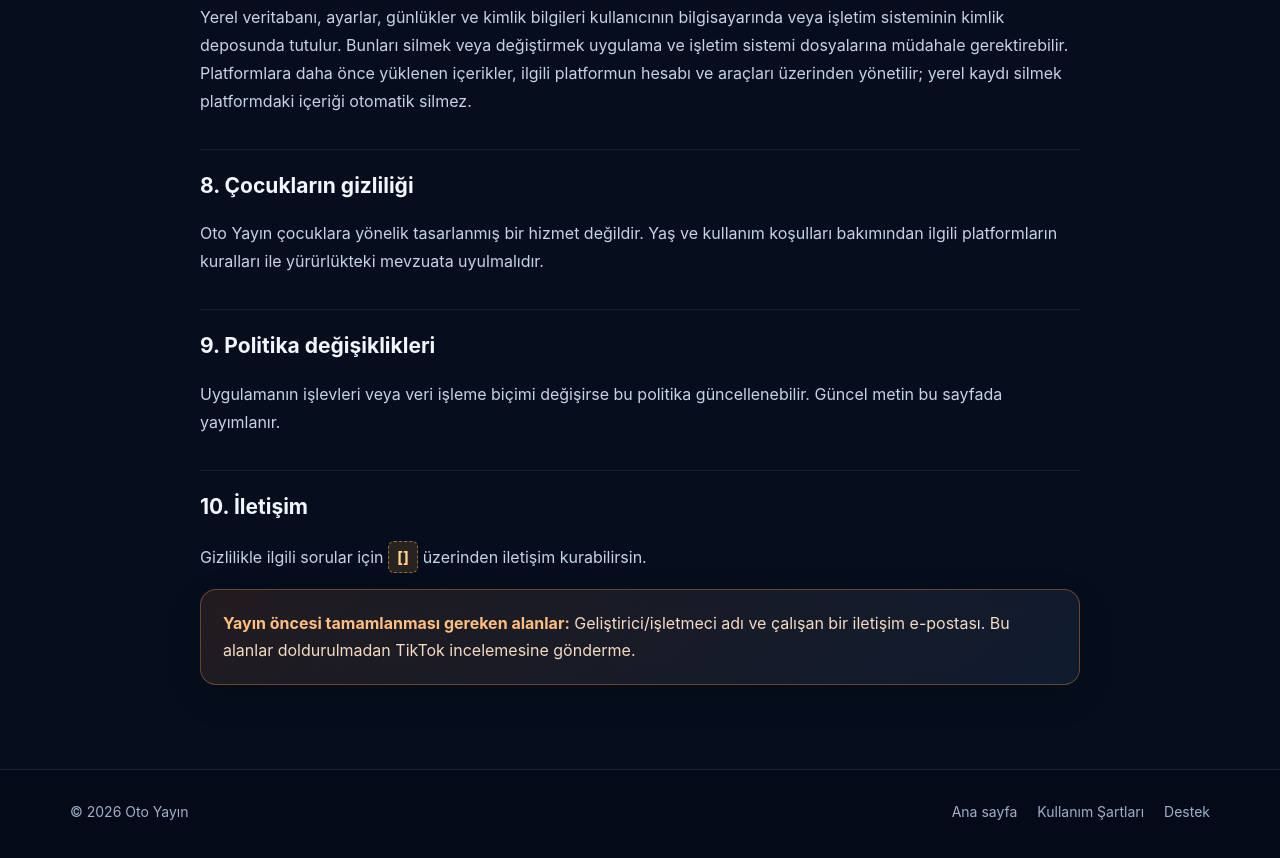
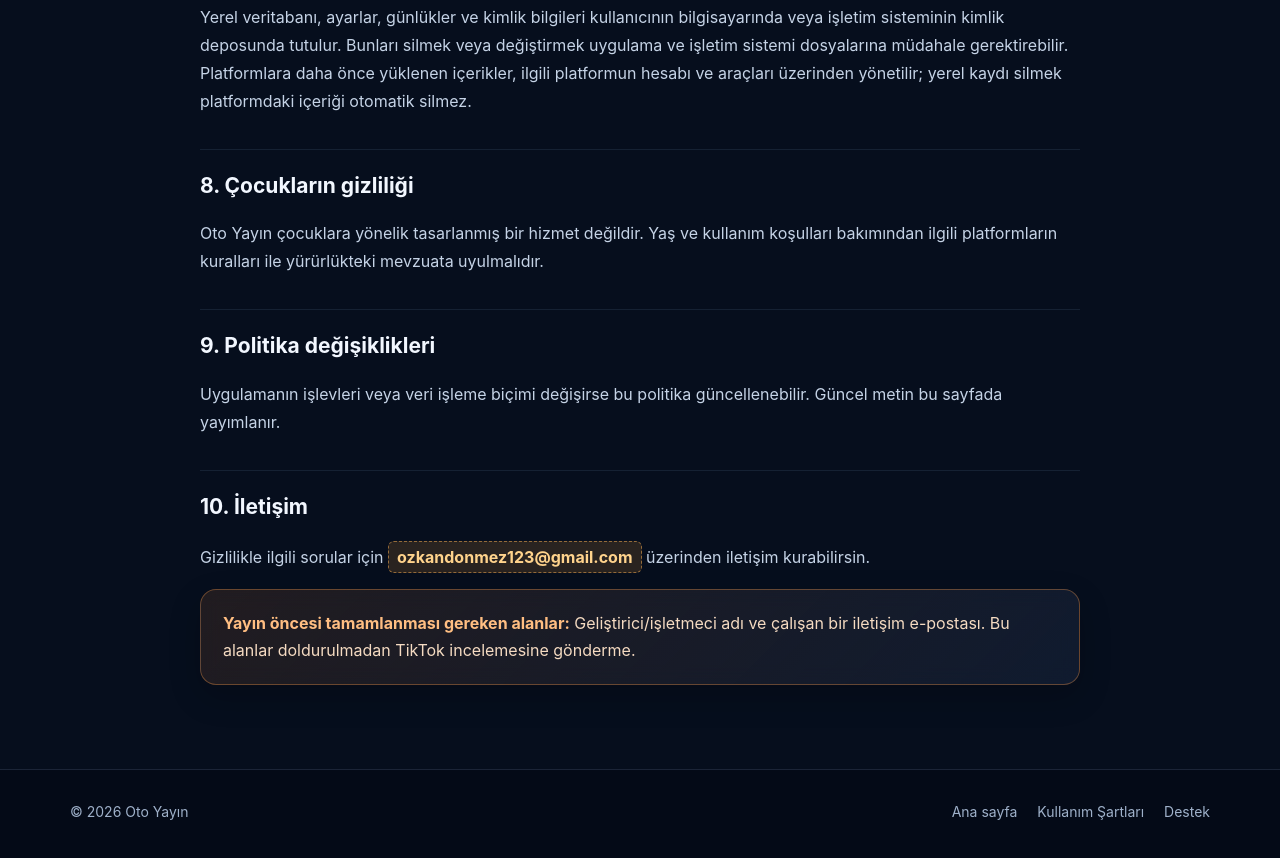
Before and after one commit to Ozkan968/oto_yayin_website, a plain HTML site: page privacy.html in a window 1280 px wide. Shown: the part 1807-2665 px from the top of the page. Drawn offline with Linux system fonts and the light colour scheme.

Commit message:
Otomatik GitHub senkronizasyonu [20.11.2026 16:27]

```diff
--- a/privacy.html
+++ b/privacy.html
@@ -12,6 +12,6 @@
 <h2>7. Saklama ve silme</h2><p>Yerel veritabanı, ayarlar, günlükler ve kimlik bilgileri kullanıcının bilgisayarında veya işletim sisteminin kimlik deposunda tutulur. Bunları silmek veya değiştirmek uygulama ve işletim sistemi dosyalarına müdahale gerektirebilir. Platformlara daha önce yüklenen içerikler, ilgili platformun hesabı ve araçları üzerinden yönetilir; yerel kaydı silmek platformdaki içeriği otomatik silmez.</p>
 <h2>8. Çocukların gizliliği</h2><p>Oto Yayın çocuklara yönelik tasarlanmış bir hizmet değildir. Yaş ve kullanım koşulları bakımından ilgili platformların kuralları ile yürürlükteki mevzuata uyulmalıdır.</p>
 <h2>9. Politika değişiklikleri</h2><p>Uygulamanın işlevleri veya veri işleme biçimi değişirse bu politika güncellenebilir. Güncel metin bu sayfada yayımlanır.</p>
-<h2>10. İletişim</h2><p>Gizlilikle ilgili sorular için <span class="placeholder">[]</span> üzerinden iletişim kurabilirsin.</p>
+<h2>10. İletişim</h2><p>Gizlilikle ilgili sorular için <span class="placeholder">ozkandonmez123@gmail.com</span> üzerinden iletişim kurabilirsin.</p>
 <div class="notice"><strong>Yayın öncesi tamamlanması gereken alanlar:</strong> Geliştirici/işletmeci adı ve çalışan bir iletişim e-postası. Bu alanlar doldurulmadan TikTok incelemesine gönderme.</div>
 </main><footer class="footer"><div class="wrap footer-inner"><div>© 2026 Oto Yayın</div><nav class="footer-links"><a href="index.html">Ana sayfa</a><a href="terms.html">Kullanım Şartları</a><a href="support.html">Destek</a></nav></div></footer></body></html>
```
